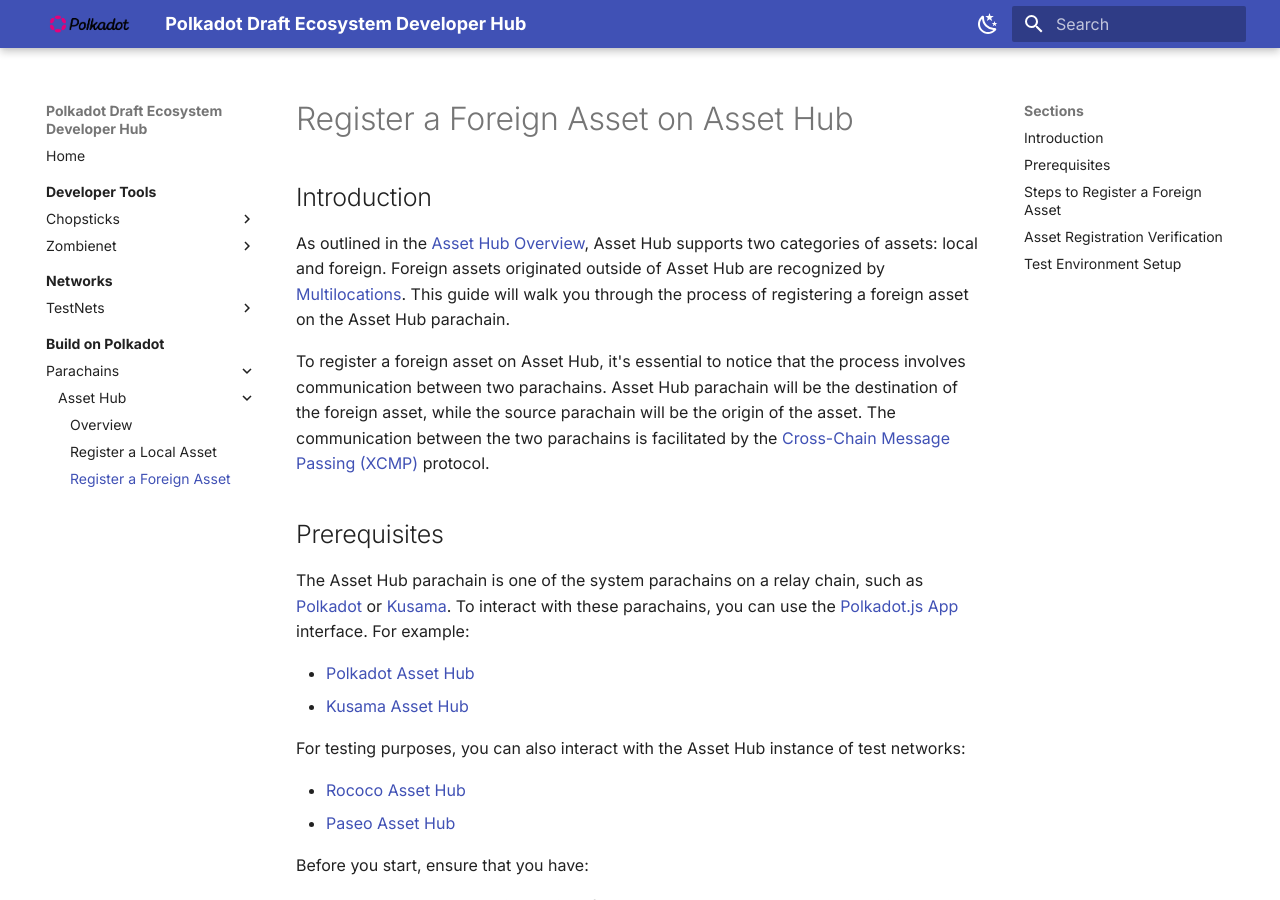
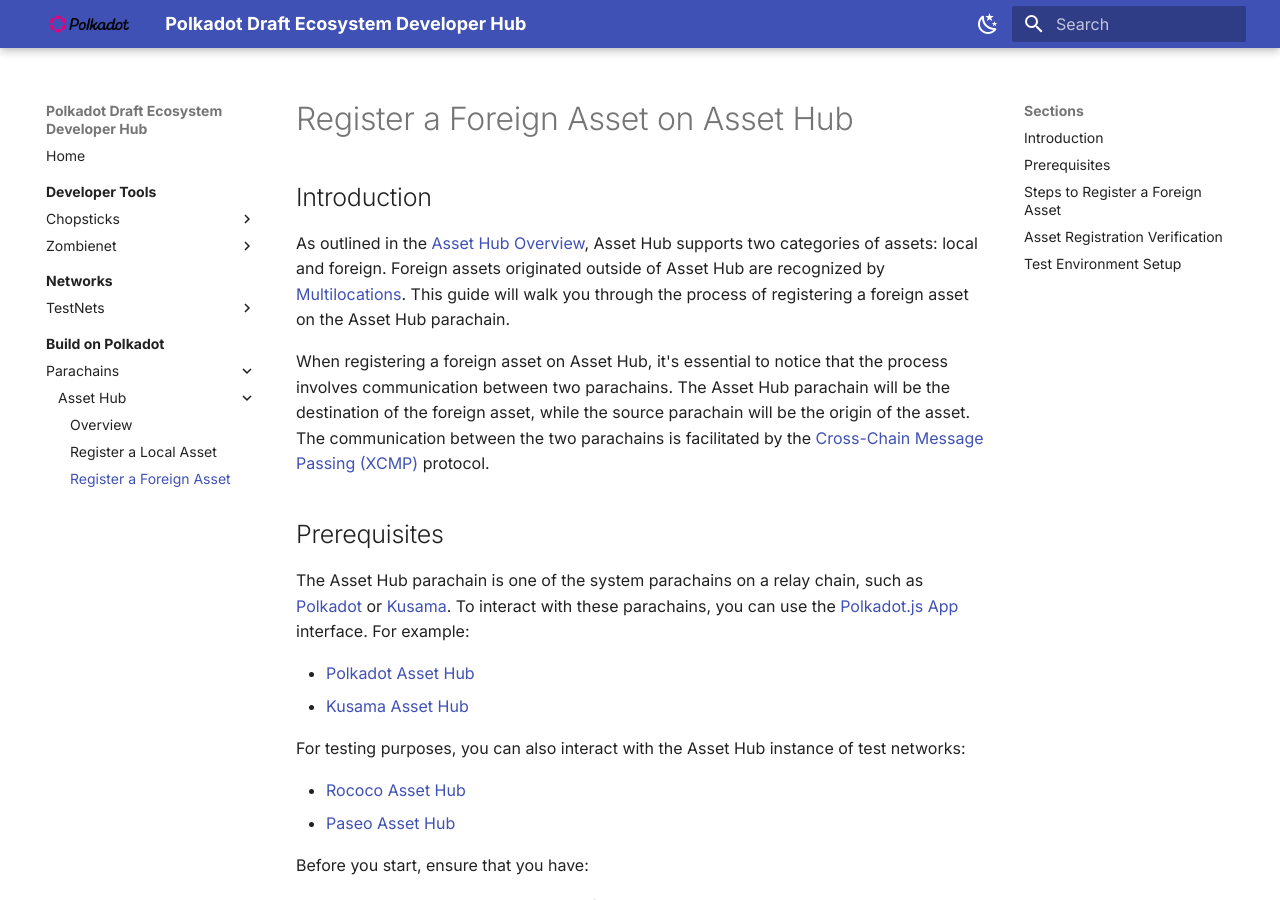
Before and after one commit to papermoonio/polkadot-ecosystem-docs-draft, an MkDocs documentation site: the page built from docs/build-on-polkadot/parachains/asset-hub/register-a-foreign-asset.md, in a window 1280 px wide and 900 px high. Built offline with MkDocs 1.6.1 and Material for MkDocs 9.7.7, drawn with Linux system fonts in a browser that asks for light colours.

Commit message:
Update docs/build-on-polkadot/parachains/asset-hub/register-a-foreign-asset.md
Co-authored-by: Erin Shaben <eshaben@icloud.com>

```diff
--- a/docs/build-on-polkadot/parachains/asset-hub/register-a-foreign-asset.md
+++ b/docs/build-on-polkadot/parachains/asset-hub/register-a-foreign-asset.md
@@ -9,7 +9,7 @@
 
 As outlined in the [Asset Hub Overview](./overview.md#foreign-assets){target=\_blank}, Asset Hub supports two categories of assets: local and foreign. Foreign assets originated outside of Asset Hub are recognized by [Multilocations](https://wiki.polkadot.network/docs/learn/xcm/fundamentals/multilocation-summary){target=\_blank}. This guide will walk you through the process of registering a foreign asset on the Asset Hub parachain.
 
-To register a foreign asset on Asset Hub, it's essential to notice that the process involves communication between two parachains. Asset Hub parachain will be the destination of the foreign asset, while the source parachain will be the origin of the asset. The communication between the two parachains is facilitated by the [Cross-Chain Message Passing (XCMP)](https://wiki.polkadot.network/docs/learn-xcm){target=\_blank} protocol.
+When registering a foreign asset on Asset Hub, it's essential to notice that the process involves communication between two parachains. The Asset Hub parachain will be the destination of the foreign asset, while the source parachain will be the origin of the asset. The communication between the two parachains is facilitated by the [Cross-Chain Message Passing (XCMP)](https://wiki.polkadot.network/docs/learn-xcm){target=\_blank} protocol.
 
 ## Prerequisites
 
```
